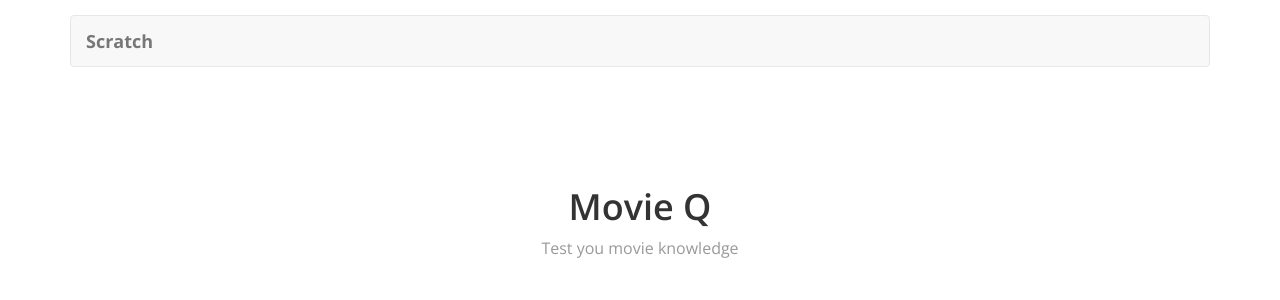
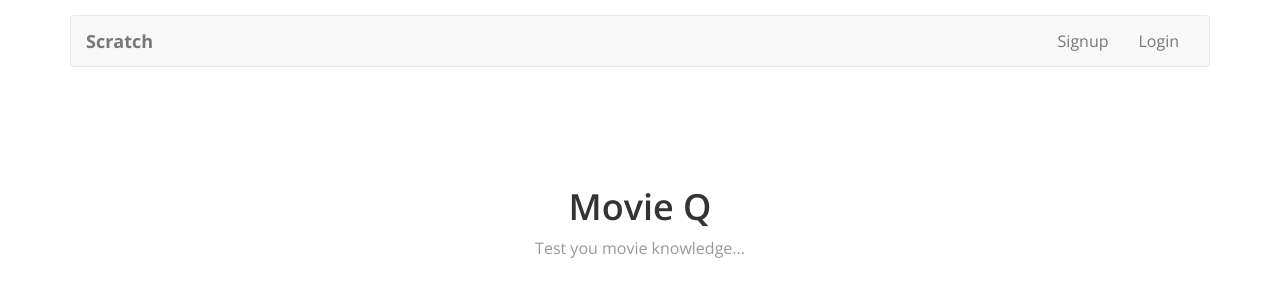
Before and after one commit to davilj/movieQ_web, a React (Create React App) app in the folder movieq/: page / in a window 1280 px wide. Shown: the top 300 px of the page. Built offline with nearby package versions, Linux system fonts and the light colour scheme.

Commit message:
highlight button in navbar

```diff
--- a/movieq/src/App.js
+++ b/movieq/src/App.js
@@ -1,10 +1,25 @@
 import React, { Component } from 'react';
+import RouteNavItem from './components/RouteNavItem';
 import Routes from './Routes';
-import { Link } from 'react-router-dom';
-import { Navbar } from 'react-bootstrap';
+import {
+  withRouter,
+  Link
+} from 'react-router-dom';
+import {
+  Nav,
+  Navbar
+
+} from 'react-bootstrap';
 import './App.css';
 
+
 class App extends Component {
+
+  handleNavLink = (event) => {
+    event.preventDefault();
+    this.props.history.push(event.currentTarget.getAttribute('href'));
+  }
+
   render() {
     return (
       <div className="App container">
@@ -15,11 +30,16 @@
             </Navbar.Brand>
             <Navbar.Toggle />
           </Navbar.Header>
+          <Navbar.Collapse>
+            <Nav pullRight>
+              <RouteNavItem onClick={this.handleNavLink} href="/signup">Signup</RouteNavItem>
+              <RouteNavItem onClick={this.handleNavLink} href="/login">Login</RouteNavItem>
+            </Nav>
+          </Navbar.Collapse>
         </Navbar>
         <Routes />
       </div>
     );
   }
 }
-
-export default App;
+export default withRouter(App);
--- /dev/null
+++ b/movieq/src/components/RouteNavItem.js
@@ -0,0 +1,9 @@
+import React from 'react';
+import { Route } from 'react-router-dom';
+import { NavItem } from 'react-bootstrap';
+
+export default (props) => (
+  <Route path={props.href} exact children={({ match }) => (
+    <NavItem {...props} active={ match ? true : false }>{ props.children }</NavItem>
+  )}/>
+);
--- a/movieq/src/containers/Home.js
+++ b/movieq/src/containers/Home.js
@@ -7,7 +7,7 @@
       <div className="Home">
         <div className="lander">
           <h1>Movie Q</h1>
-          <p>Test you movie knowledge</p>
+          <p>Test you movie knowledge...</p>
         </div>
       </div>
     );
```
